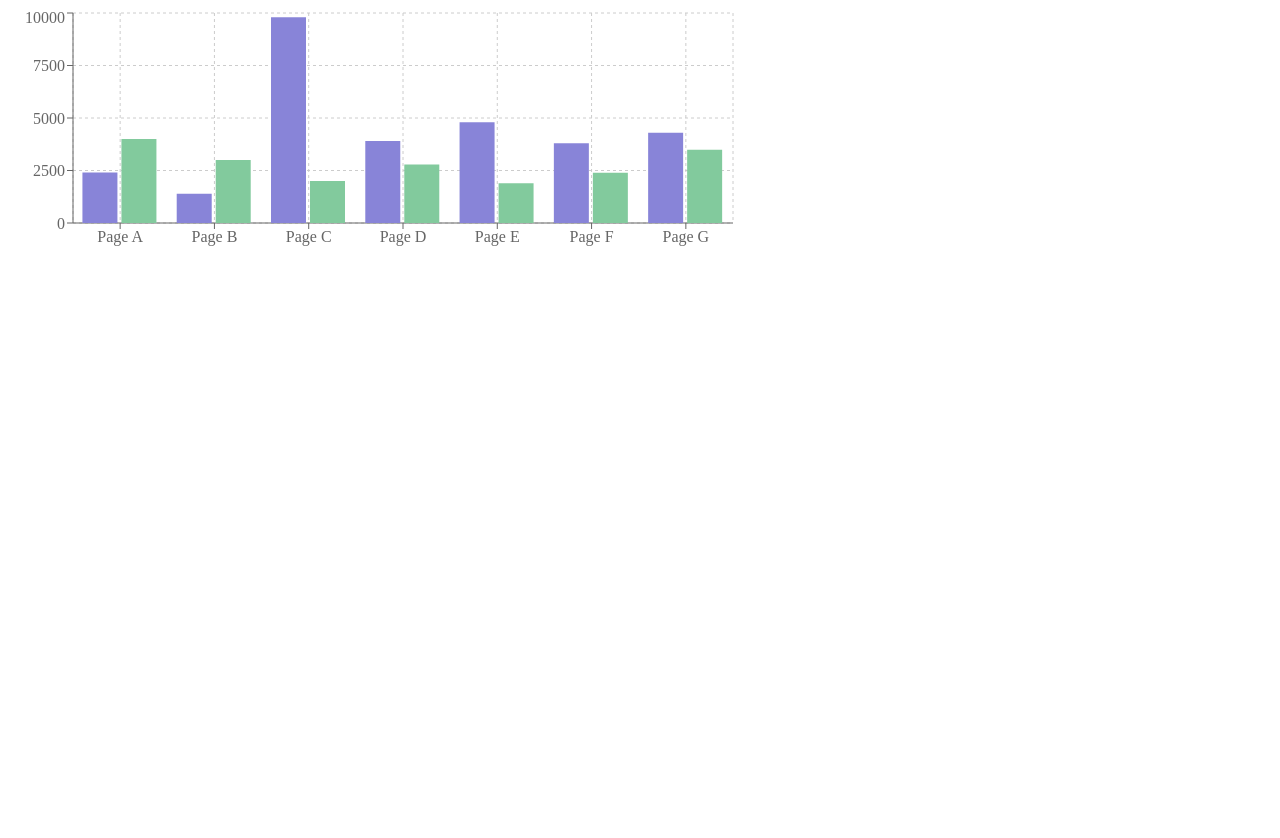
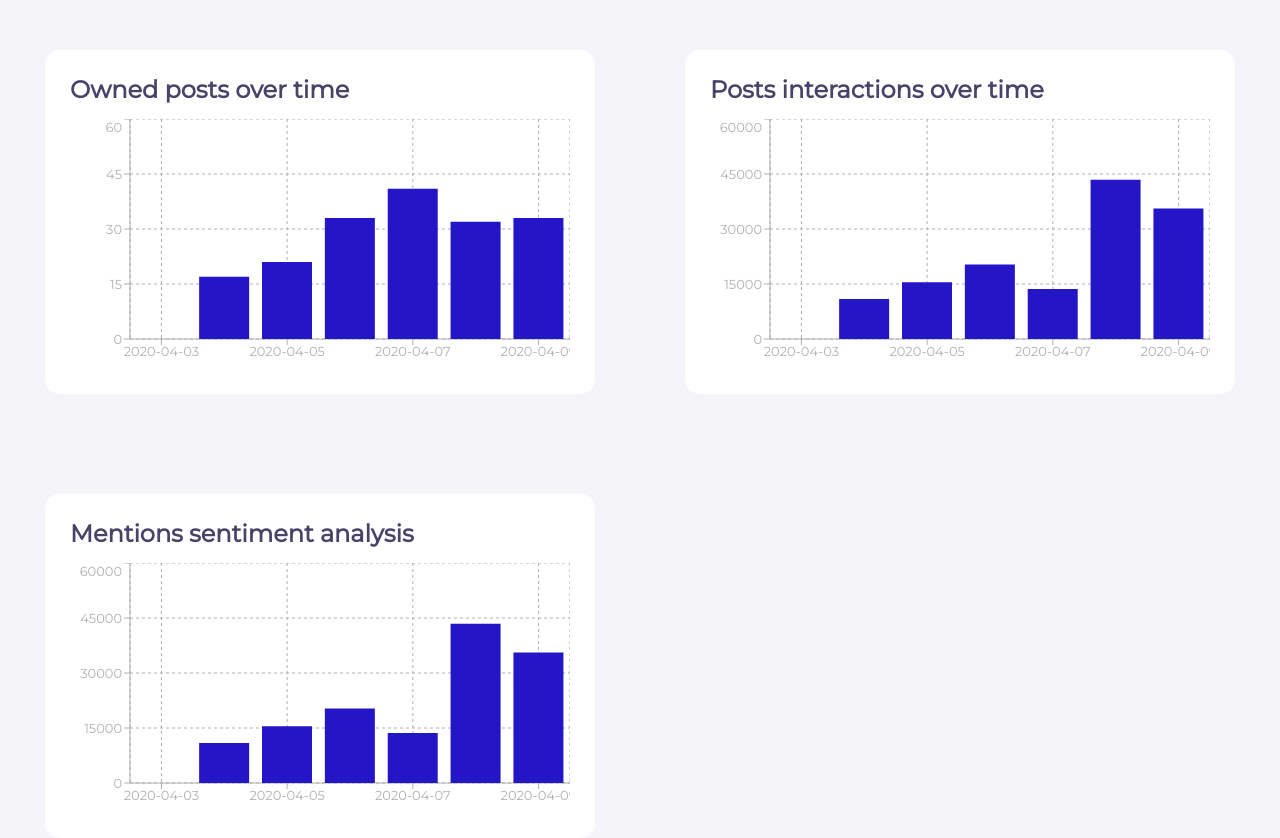
Before and after one commit to PaulAshraf/crowd-analyzer-task, a React (Create React App) app: page / in a window 1280 px wide. Shown: the top 838 px of the page. Before the commit the page ends 800 px from the top, so only its background shows below. Built offline with nearby package versions, Linux system fonts and the light colour scheme.

Commit message:
chart and chart wrapper done

```diff
--- a/package.json
+++ b/package.json
@@ -6,9 +6,11 @@
     "@testing-library/jest-dom": "^5.11.9",
     "@testing-library/react": "^11.2.4",
     "@testing-library/user-event": "^12.6.3",
+    "prop-types": "^15.7.2",
     "react": "^17.0.1",
     "react-dom": "^17.0.1",
     "react-scripts": "4.0.1",
+    "react-spinners": "^0.10.4",
     "recharts": "^2.0.4",
     "styled-components": "^5.2.1",
     "web-vitals": "^0.2.4"
--- a/src/App.js
+++ b/src/App.js
@@ -1,4 +1,5 @@
 import Chart from './components/Chart'
+import ChartContainer from './components/ChartContainer'
 
 const data = [
 	{
@@ -108,7 +109,7 @@ const data = [
 function App() {
 	return (
 		<div>
-			<Chart />
+			<ChartContainer chartsData={data} />
 		</div>
 	)
 }
--- a/src/components/Chart.js
+++ b/src/components/Chart.js
@@ -1,57 +1,66 @@
 import React from 'react'
+import PropTypes from 'prop-types'
 import { BarChart, CartesianGrid, XAxis, YAxis, Bar, Tooltip } from 'recharts'
+import { mainColor, secondaryColor, textColor } from '../constants/colors'
+import styled from 'styled-components'
 
-const data = [
-	{
-		name: 'Page A',
-		uv: 4000,
-		pv: 2400,
-	},
-	{
-		name: 'Page B',
-		uv: 3000,
-		pv: 1398,
-	},
-	{
-		name: 'Page C',
-		uv: 2000,
-		pv: 9800,
-	},
-	{
-		name: 'Page D',
-		uv: 2780,
-		pv: 3908,
-	},
-	{
-		name: 'Page E',
-		uv: 1890,
-		pv: 4800,
-	},
-	{
-		name: 'Page F',
-		uv: 2390,
-		pv: 3800,
-	},
-	{
-		name: 'Page G',
-		uv: 3490,
-		pv: 4300,
-	},
-]
+const Chart = ({ title, data }) => {
+	const fontSize = 13
 
-const Chart = () => {
 	return (
-		<div>
-			<BarChart width={730} height={250} data={data}>
-				<CartesianGrid strokeDasharray='3 3' />
-				<XAxis dataKey='name' />
-				<YAxis />
-				<Tooltip />
-				<Bar dataKey='pv' fill='#8884d8' />
-				<Bar dataKey='uv' fill='#82ca9d' />
-			</BarChart>
-		</div>
+		<FlexElement>
+			<Wrapper>
+				<Title>{title}</Title>
+				<BarChart width={500} height={250} data={data} margin={0}>
+					<CartesianGrid strokeDasharray='3 3' stroke={secondaryColor} />
+					<XAxis
+						dataKey='name'
+						stroke={secondaryColor}
+						tick={{ fontSize: fontSize }}
+					/>
+					<YAxis stroke={secondaryColor} tick={{ fontSize: fontSize }} />
+					<Tooltip />
+					<Bar dataKey='Count' fill={mainColor} />
+				</BarChart>
+			</Wrapper>
+		</FlexElement>
 	)
 }
 
+const FlexElement = styled.div`
+	display: flex;
+	justify-content: center;
+	align-items: center;
+	width: 50%;
+
+	@media (max-width: 1200px) {
+		width: 100%;
+	}
+`
+
+const Title = styled.h2`
+	font-weight: 800;
+	margin: 0;
+	padding: 0;
+	margin-bottom: 15px;
+	color: ${textColor};
+`
+
+const Wrapper = styled.div`
+	padding: 25px;
+	margin: 50px;
+	background-color: white;
+	border-radius: 15px;
+`
+
+Chart.propTypes = {
+	title: PropTypes.string,
+	data: PropTypes.arrayOf(
+		PropTypes.exact({
+			name: PropTypes.string,
+			count: PropTypes.number,
+		})
+	),
+}
+
 export default Chart
--- a/src/components/ChartContainer.js
+++ b/src/components/ChartContainer.js
@@ -0,0 +1,49 @@
+import React from 'react'
+import PropTypes from 'prop-types'
+import styled from 'styled-components'
+import PuffLoader from 'react-spinners/PuffLoader'
+import Chart from './Chart'
+import { bgColor, mainColor } from '../constants/colors'
+
+const ChartContainer = ({ chartsData }) =>
+	chartsData ? (
+		<Wrapper>
+			{chartsData.map((chart) => (
+				<Chart key={chart.id} {...chart} />
+			))}
+		</Wrapper>
+	) : (
+		<Loading>
+			<PuffLoader color={mainColor} />
+		</Loading>
+	)
+
+const Loading = styled.div`
+	display: flex;
+	justify-content: center;
+	align-items: center;
+`
+
+const Wrapper = styled.div`
+	display: flex;
+	justify-content: flex-start;
+	flex-wrap: wrap;
+	background-color: ${bgColor};
+`
+
+ChartContainer.propTypes = {
+	chartsData: PropTypes.arrayOf(
+		PropTypes.exact({
+			id: PropTypes.string,
+			title: PropTypes.string,
+			data: PropTypes.arrayOf(
+				PropTypes.exact({
+					name: PropTypes.string,
+					count: PropTypes.number,
+				})
+			),
+		})
+	),
+}
+
+export default ChartContainer
--- /dev/null
+++ b/src/constants/colors.js
@@ -0,0 +1,4 @@
+export const mainColor = '#2415c7'
+export const textColor = '#494269'
+export const bgColor = '#f5f4f9'
+export const secondaryColor = '#b0b0b0'
--- /dev/null
+++ b/src/index.css
@@ -0,0 +1,6 @@
+@import url('https://fonts.googleapis.com/css2?family=Montserrat&display=swap');
+
+body {
+	margin: 0;
+	font-family: 'Montserrat';
+}
--- a/src/index.js
+++ b/src/index.js
@@ -1,6 +1,7 @@
 import React from 'react'
 import ReactDOM from 'react-dom'
 import App from './App'
+import './index.css'
 
 ReactDOM.render(
 	<React.StrictMode>
```
Also changed, not shown: 2 other files (tests, documents, lock files or other folders).
